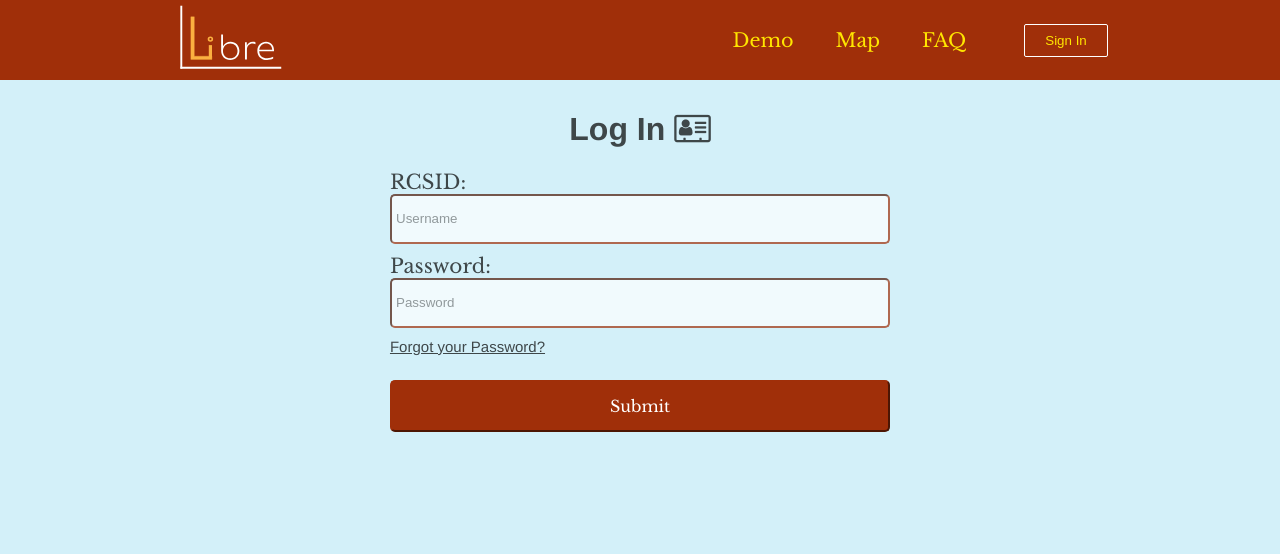
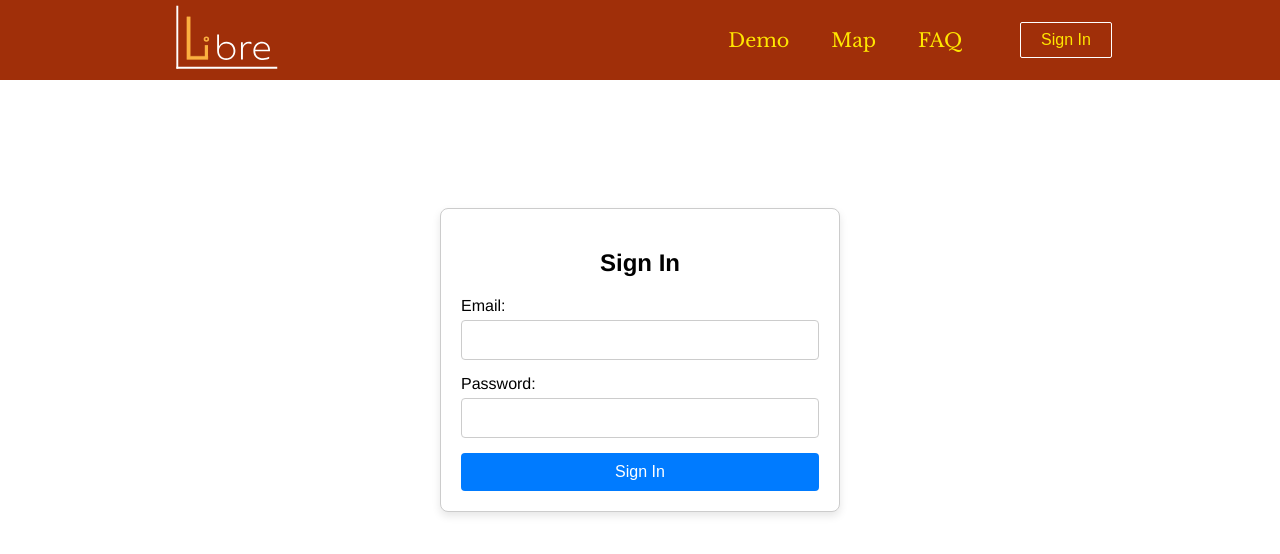
Before and after one commit to BillyMerchan/Libre, a React (Create React App) app in the folder Libre-Server/frontend/: page /signIn in a window 1280 px wide. Shown: the top 554 px of the page. Built offline with nearby package versions, Linux system fonts and the light colour scheme.

Commit message:
SignIn Rebase

```diff
--- a/Libre-Server/frontend/package.json
+++ b/Libre-Server/frontend/package.json
@@ -15,7 +15,7 @@
     "react-background-video-player": "^1.1.8",
     "react-dom": "^18.2.0",
     "react-router-dom": "^6.10.0",
-    "react-scripts": "5.0.1",
+    "react-scripts": "^5.0.1",
     "sass": "^1.60.0",
     "scss": "^0.2.4",
     "typescript": "^4.9.4",
--- a/Libre-Server/frontend/src/routes/SignIn/SignIn.css
+++ b/Libre-Server/frontend/src/routes/SignIn/SignIn.css
@@ -1,66 +1,47 @@
-.sign{
-    background-color: grey;
-    height: 100vh;
+.sign-in-container {
+    max-width: 400px;
+    margin: 0 auto;
+    padding: 20px;
+    border: 1px solid #ccc;
+    border-radius: 8px;
+    background-color: #fff;
+    box-shadow: 0 4px 8px rgba(0, 0, 0, 0.1);
+    margin-top: 10%;
+  }
+
+  .sign-in-container h2 {
+    text-align: center;
+    margin-bottom: 20px;
+  }
+
+  .form-group {
+    margin-bottom: 15px;
+  }
+
+  .form-group label {
+    display: block;
+    margin-bottom: 5px;
+  }
+
+  .form-group input {
     width: 100%;
     padding: 10px;
-    display: flex;
-    flex-direction: column;
-    align-items: center;
-    /*box-shadow: inset 0 0 0 1000px rgba(222, 104, 13, 0.637);*/
-    box-shadow: inset 0 0 0 1000px rgb(211, 240, 249);
+    font-size: 16px;
+    border: 1px solid #ccc;
+    border-radius: 4px;
+  }
 
-}
-.sign > h1{
-    text-align: center;
-    align-items: center;
-    color: rgb(0, 0, 0);
-    opacity: 70%;
-}
+  button {
+    width: 100%;
+    padding: 10px;
+    font-size: 16px;
+    border: none;
+    border-radius: 4px;
+    background-color: #007bff;
+    color: #fff;
+    cursor: pointer;
+  }
 
-.header{
-    font-family: Libre Baskerville;
-    font-size: 20px;
-    color: black;
-    padding: 0px;
-    opacity: 70%;
-}
-
- input[type='text']{
-    border-radius: 5px;
-    border-color: rgb(160, 47, 9);
-    width: 500px;
-    height: 50px;
-    font: 2px;
-    size: 12em;
-    padding: 4px;
-    margin-bottom: 10px;
-    opacity: 70%;
-
- }
-
- .forgotpass{
-    font-size: 15px;
-    align-items: left;
-    text-align: left;
-    justify-content: left;
-    padding: 0px;
-    margin-right: 345px;
-    text-decoration: underline;
-    margin-top: 0;;
-    opacity: 70%;
- }
-
- .signInbutt[type='submit']{
-    display: block;
-    width: 500px;
-    background-color:rgb(160, 47, 9);
-    border-color: rgb(160, 47, 9);
-    border-radius: 5px;
-    color: white;
-    padding: 14px 28px;
-    font-size: 16px;
-    font-family: Libre Baskerville;
-    cursor: pointer;
-    text-align: center;
-    margin-top: 10px;
- }
+  button:hover {
+    background-color: #0056b3;
+  }
--- a/Libre-Server/frontend/src/routes/SignIn/SignIn.tsx
+++ b/Libre-Server/frontend/src/routes/SignIn/SignIn.tsx
@@ -1,31 +1,47 @@
-import React from 'react'
-import NavBar from '../../components/NavBar/Navbar'
-import "./SignIn.css"
+import React, { useState, FormEvent } from "react";
+import NavBar from "../../components/NavBar/Navbar";
+import "./SignIn.css";
 
-export default function SignIn() {
+const SignIn: React.FC = () => {
+  const [email, setEmail] = useState<string>("");
+  const [password, setPassword] = useState<string>("");
+
+  const handleSubmit = (e: FormEvent<HTMLFormElement>) => {
+    e.preventDefault();
+    // Perform your sign-in logic here, e.g., call an authentication API
+    console.log("Email:", email);
+    console.log("Password:", password);
+  };
+
   return (
-    <div>
-    <NavBar/>
-    <div className="sign">
-        <h1>Log In <i className="fa fa-address-card-o"> </i> </h1>
-          <form>
-            <div className= "header">
-              RCSID:
-            </div>
-              <input type="text" placeholder='Username'/>
-              <div className= "header">
-              Password:
-              </div>
-                <input type="text" placeholder='Password'/>
-          </form>
-              <p className="forgotpass">
-                  Forgot your Password?
-              </p>
-          <button className= "signInbutt" type="submit" >Submit</button>
-
-
+    <div className="Outer">
+      <NavBar/>
+      <div className="sign-in-container">
+      <h2>Sign In</h2>
+      <form onSubmit={handleSubmit}>
+        <div className="form-group">
+          <label>Email:</label>
+          <input
+            type="email"
+            value={email}
+            onChange={(e) => setEmail(e.target.value)}
+            required
+          />
+        </div>
+        <div className="form-group">
+          <label>Password:</label>
+          <input
+            type="password"
+            value={password}
+            onChange={(e) => setPassword(e.target.value)}
+            required
+          />
+        </div>
+        <button type="submit">Sign In</button>
+      </form>
       </div>
     </div>
+  );
+};
 
-  )
-}
+export default SignIn;
```
Also changed, not shown: 1 other file (tests, documents, lock files or other folders).
